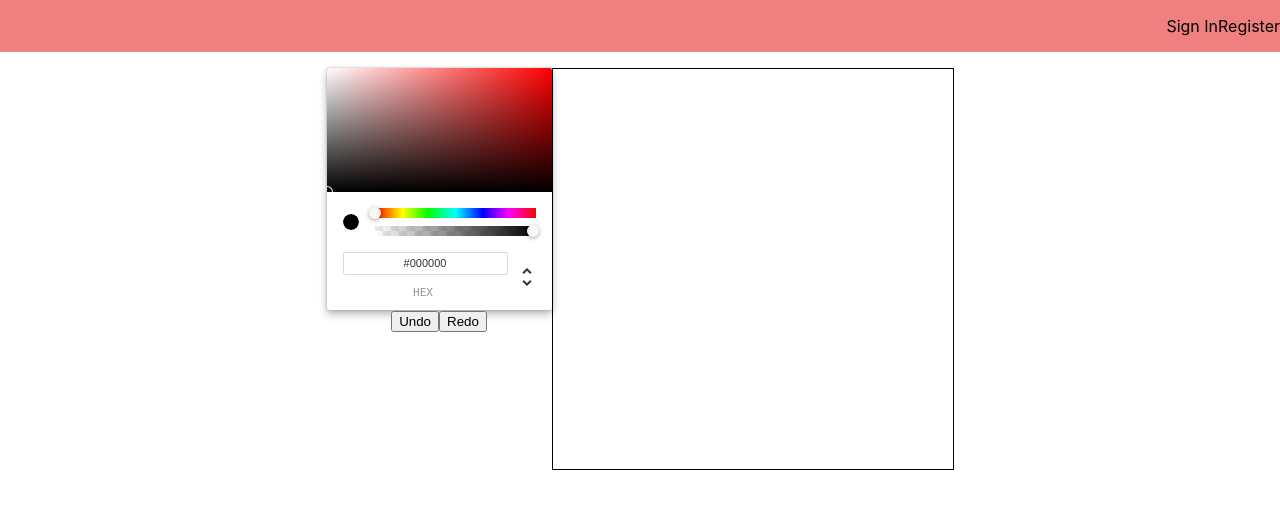
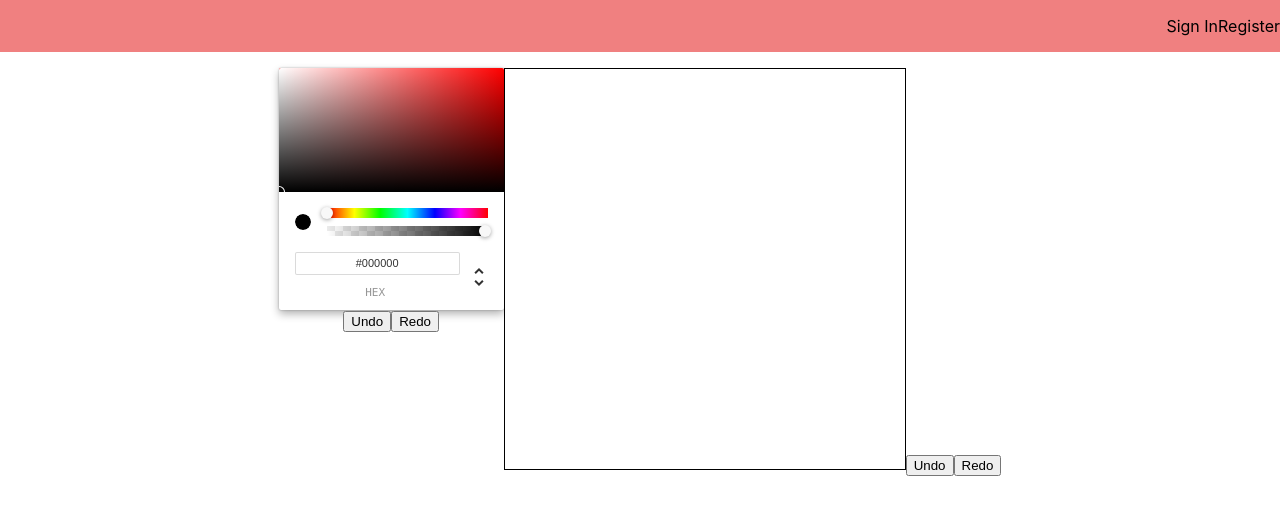
Before and after one commit to Shoozle/React-Story-Creator, a React (Create React App) app: page / in a window 1280 px wide. Shown: the top 514 px of the page. Built offline with nearby package versions, Linux system fonts and the light colour scheme; the HTML template or start-up script is replaced by a standard one.

Commit message:
PAINTINGS ARRAY

```diff
--- a/src/App.js
+++ b/src/App.js
@@ -41,6 +41,7 @@ componentDidMount() {
     const { pictures } = this.state;
     pictures.push('hello');
     console.log(pictures);
+    pictures.push(this.children);
 }
 
 onRouteChange = (route) => {
@@ -75,7 +76,7 @@ render() {
                         brushcolor={background}
                         width={'400px'}
                         height={'400px'}
-                        ref
+                        ref={this.DrawingCanvas}
                         />
                     </div>
                     : (route === 'signin' ? <Signin onRouteChange={this.onRouteChange} /> :
--- a/src/components/DrawingCanvas/DrawingCanvas.js
+++ b/src/components/DrawingCanvas/DrawingCanvas.js
@@ -7,6 +7,7 @@ class DrawingCanvas extends React.Component {
         this.present = 0;
         this.painting = false;
         this.canvas = React.createRef();
+        this.paintings = [];
     }
 
     //State is similar to props, but it is private and fully controlled by the component.
@@ -38,7 +39,26 @@ class DrawingCanvas extends React.Component {
         let canvas = this.canvas.current;
         let ctx = canvas.getContext("2d");
         ctx.beginPath();
+        this.paintings.push(canvas.toDataURL());
         this.present++;
+        console.log(this.paintings);
+    }
+
+    undo = () => {
+
+    }
+
+    redo = () => {
+
+    }
+
+    componentDidMount = () => {
+        let canvas = this.canvas.current;
+        let ctx = canvas.getContext("2d");
+        ctx.fillStyle = '#FFF';
+        ctx.fillRect(0, 0, 400, 400);
+        this.paintings.push(canvas.toDataURL());
+        console.log(this.paintings);
     }
 
 
@@ -52,6 +72,8 @@ class DrawingCanvas extends React.Component {
                 onMouseUp={() => this.finishedPosition()}
                 onMouseLeave={() => this.finishedPosition()}
                 ></canvas>
+                                            <button input="undo">Undo</button>
+                            <button value="undo">Redo</button>
             </div>
         );
     }
```
